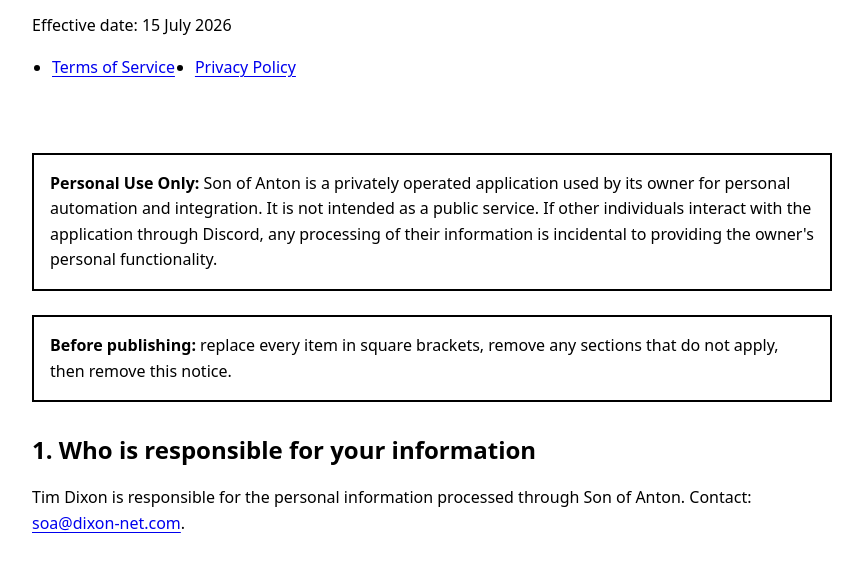
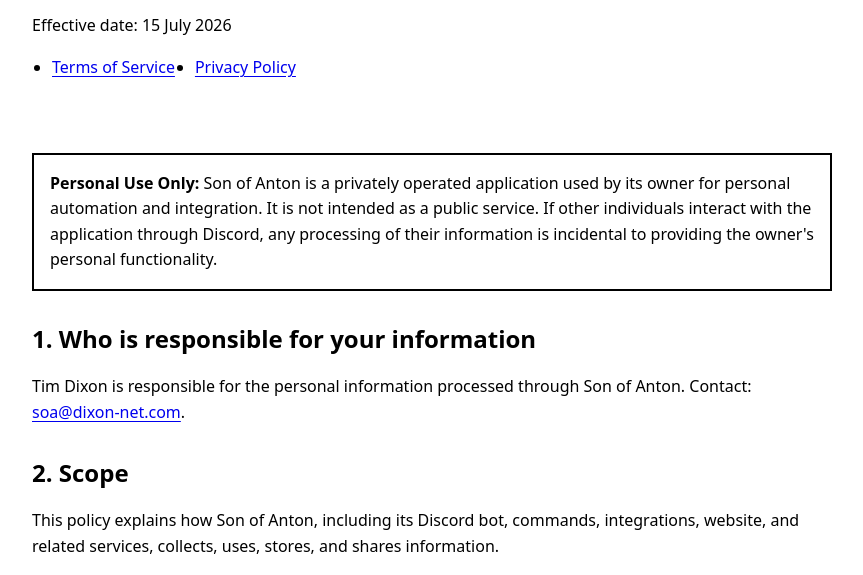
Before and after one commit to timdixon82/timdixon82.github.io, a website: page soa/privacy.html in a window 1280 px wide. Shown: the part 144-719 px from the top of the page, without its empty margins (208-1071 px from the left). Drawn offline with Linux system fonts and the light colour scheme.

Commit message:
Move legal pages into soa/ and remove pre-publish notices
- Move privacy.html, tos.html, styles.css into a soa/ subfolder (Son of Anton)
  to keep them separate from the main site's files. Internal links are relative
  so they resolve unchanged within soa/.
- Remove the 'Before publishing' reminder banners from both pages (content is
  complete; no bracket placeholders remain).
- Update the deploy allow-list to publish soa/*** instead of the root files.

```diff
--- a/privacy.html
+++ b/soa/privacy.html
@@ -25,10 +25,6 @@
 <div class="notice">
 <strong>Personal Use Only:</strong> Son of Anton is a privately operated application used by its owner for personal automation and integration. It is not intended as a public service. If other individuals interact with the application through Discord, any processing of their information is incidental to providing the owner's personal functionality.
 </div>
-  <div class="notice">
-    <strong>Before publishing:</strong> replace every item in square brackets, remove any sections that do not apply, then remove this notice.
-  </div>
-
   <h2>1. Who is responsible for your information</h2>
   <p>Tim Dixon is responsible for the personal information processed through Son of Anton. Contact: <a href="mailto:soa@dixon-net.com">soa@dixon-net.com</a>.</p>
 
```
Also changed, not shown: soa/tos.html (renamed from tos.html, +0 -4 lines), .github/workflows/deploy.yml, soa/styles.css (renamed from styles.css).
